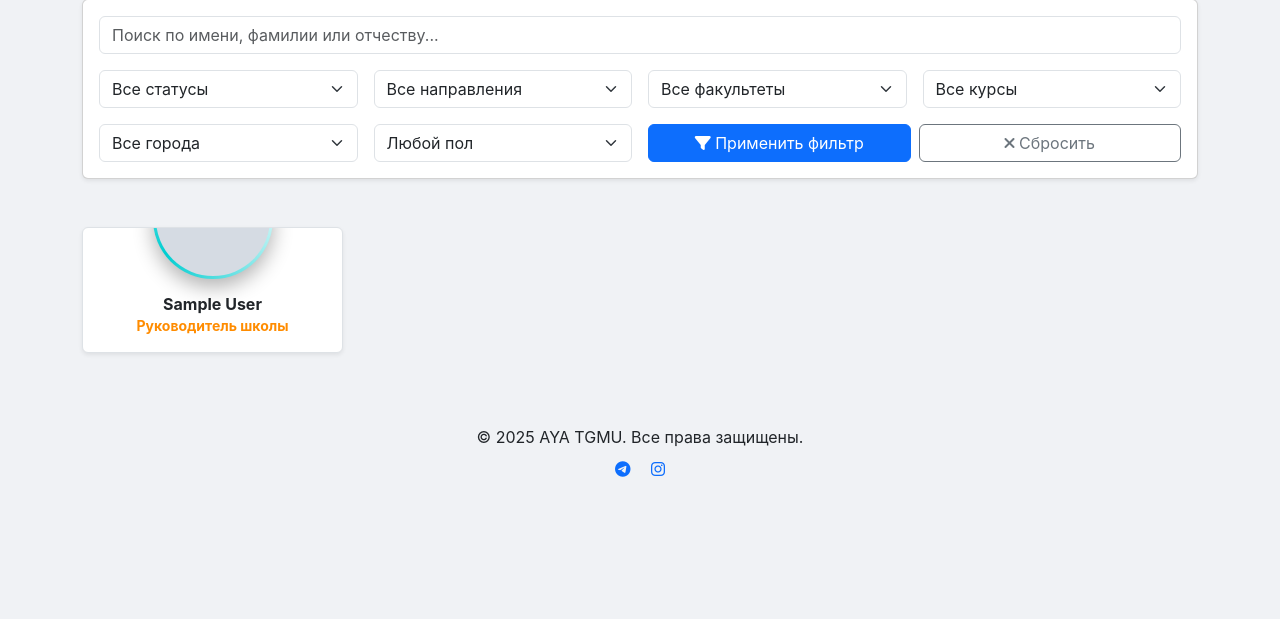
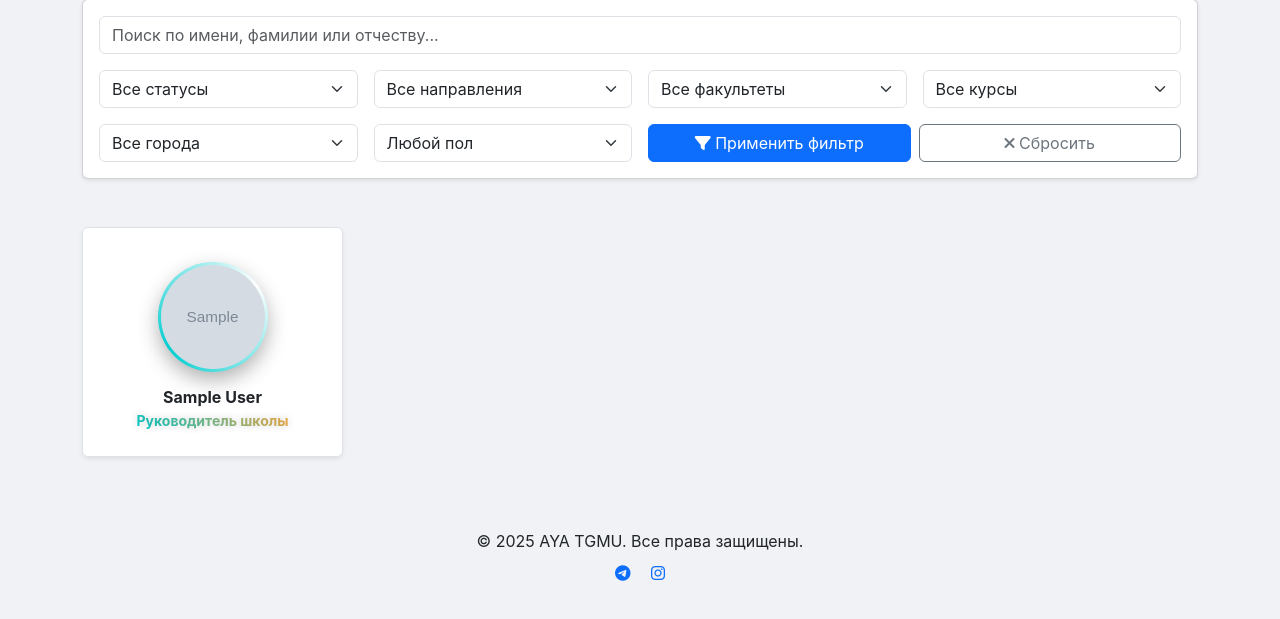
Before and after one commit to fayzkosimov06-cyber/aya-platform, a Django app: page /volunteers/ in a window 1280 px wide. Shown: the part 181-800 px from the top of the page. Run offline with Django 5.2, Linux system fonts and the light colour scheme; tables that the repository leaves empty hold one stand-in row (values such as "Sample post"); grey boxes marked "Sample" are stand-in pictures.

```diff
--- a/templates/users/partials/volunteer_card.html
+++ b/templates/users/partials/volunteer_card.html
@@ -1,7 +1,7 @@
 {% load static %}
 <a href="{% url 'public_profile' volunteer.pk %}" class="text-decoration-none text-dark d-block h-100">
-    <div class="board-of-honor-card text-center p-3 h-100 border rounded shadow-sm bg-white"
-         style="position: relative; z-index: 1; overflow: hidden;">
+    <div class="board-of-honor-card text-center p-4 h-100 border rounded shadow-sm bg-white"
+         style="position: relative; z-index: 0; overflow: hidden; isolation: isolate; transform: translateZ(0);">
 
         <div class="glowing-border-container mx-auto mb-3
             {% if volunteer.role == 'president' %}president
@@ -9,7 +9,7 @@
             {% elif volunteer.role == 'leader' %}leader
             {% elif volunteer.school_leader_of.exists %}school
             {% elif volunteer.is_active_volunteer_title %}active{% endif %}"
-            style="width: 120px; height: 120px; padding: 3px; border-radius: 50%; display: flex; align-items: center; justify-content: center; position: relative; z-index: 2;">
+            style="width: 110px; height: 110px; padding: 3px; border-radius: 50%; display: flex; align-items: center; justify-content: center; margin-top: 10px;">
 
             {% if volunteer.photo and volunteer.photo.url %}
                 <img src="{{ volunteer.photo.url }}" alt="Фото"
@@ -25,13 +25,14 @@
             {% endif %}
         </div>
 
-        <h6 class="card-title fw-bold mt-2 position-relative" style="z-index: 3;">{{ volunteer.first_name }} {{ volunteer.last_name }}</h6>
+        <div style="position: relative; z-index: 2;">
+            <h6 class="card-title fw-bold mt-2">{{ volunteer.first_name }} {{ volunteer.last_name }}</h6>
 
-        <p class="card-text small mb-0 position-relative" style="z-index: 3;
-            {% if volunteer.role == 'president' %}color: #FFD700; font-weight: bold;
-            {% elif volunteer.role == 'leader' %}color: #9400D3; font-weight: bold;
-            {% elif volunteer.school_leader_of.exists %}color: #FF8C00; font-weight: bold;
-            {% else %}color: #6c757d;{% endif %}">
+            <p class="card-text small mb-0
+                {% if volunteer.role == 'president' %}status-text status-president
+                {% elif volunteer.role == 'leader' %}status-text status-leader
+                {% elif volunteer.school_leader_of.exists %}status-text status-school
+                {% else %}text-muted{% endif %}">
 
                 {% if volunteer.role == 'leader' and volunteer.led_direction %}
                     Руководитель "{{ volunteer.led_direction.name }}"
@@ -42,4 +43,5 @@
                 {% endif %}
             </p>
         </div>
+    </div>
 </a>
--- a/templates/users/volunteer_list.html
+++ b/templates/users/volunteer_list.html
@@ -7,7 +7,7 @@
 <div class="container my-5">
     <h2 class="mb-4">База данных волонтеров</h2>
 
-    <div class="card shadow-sm mb-5 filter-panel" style="position: relative; z-index: 20;">
+    <div class="card shadow-sm mb-5 filter-panel" style="position: relative; z-index: 5000; background-color: #fff;">
         <div class="card-body">
             <form method="GET" action="{% url 'volunteer_list' %}">
                 <div class="row g-3">
```
Lines whose indentation alone changed are shown as unchanged.
